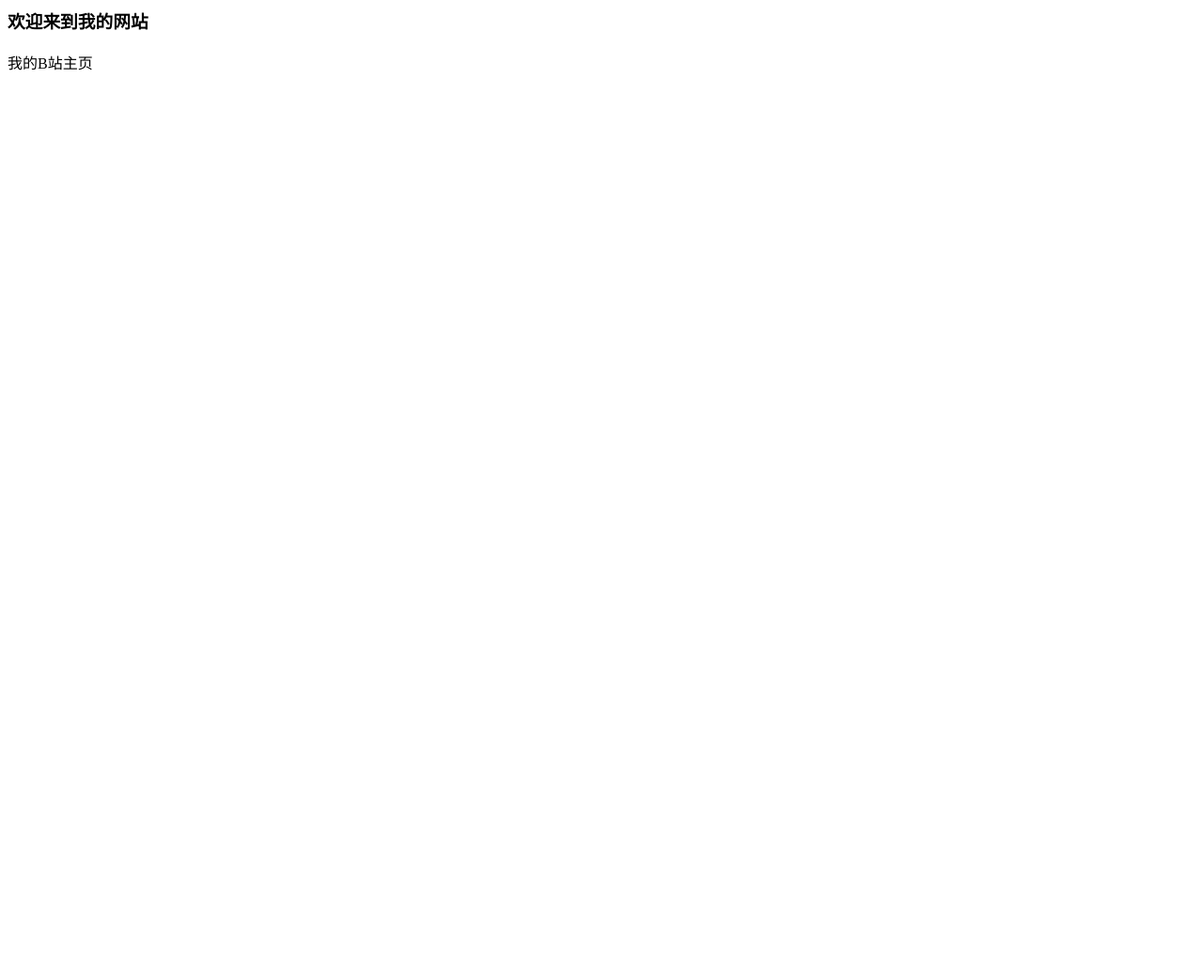
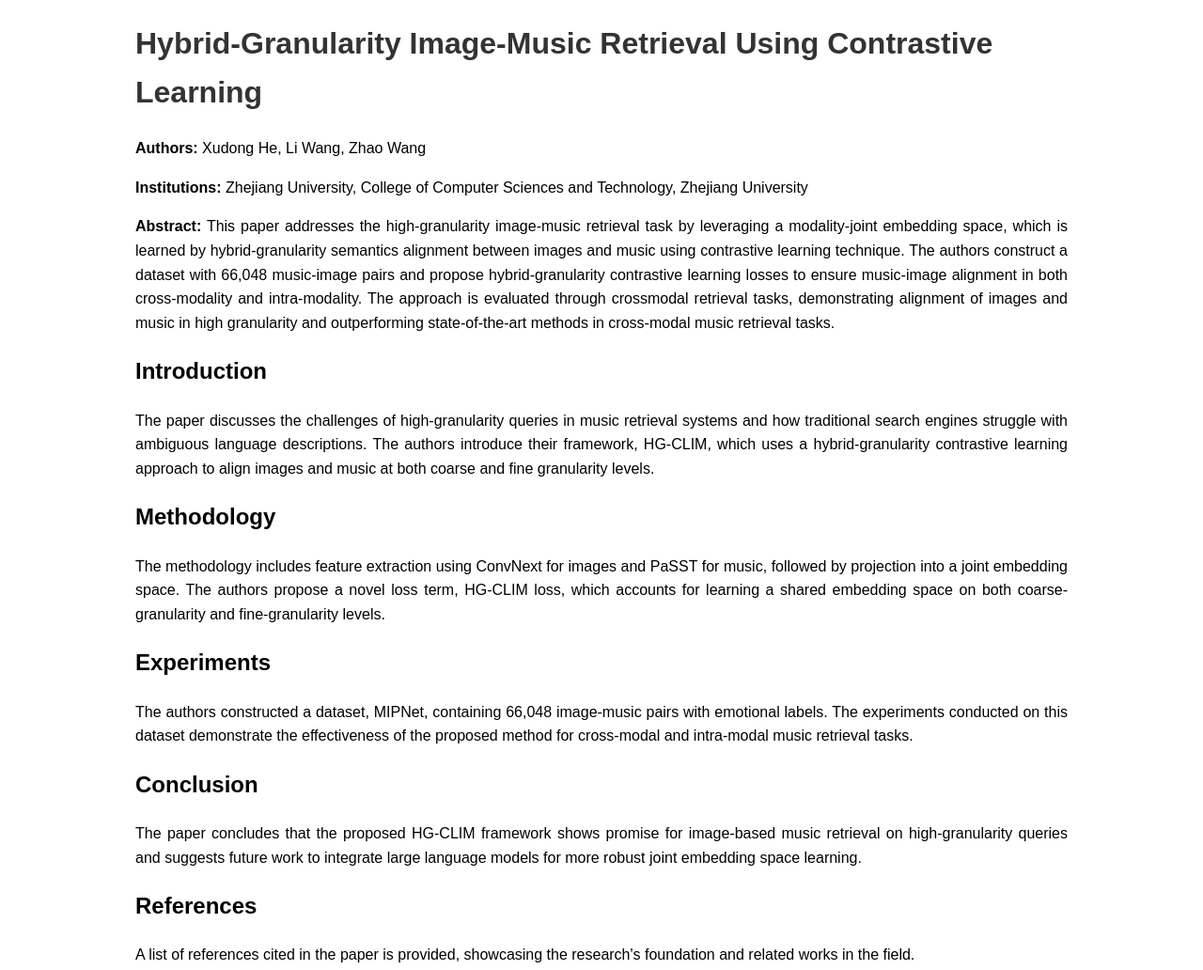
Before and after one commit to Blossomers/Blossomers.github.io, a plain HTML site: page index.html in a window 1280 px wide. Shown: the whole page at 94% size. Before the commit the page ends 800 px from the top, so only its background shows below. Drawn offline with Linux system fonts and the light colour scheme.

Commit message:
Update index.html v1

```diff
--- a/index.html
+++ b/index.html
@@ -1,13 +1,48 @@
-<IDOCTYPE html>
-    <html lang="en">
+<!DOCTYPE html>
+<html lang="en">
 <head>
     <meta charset="UTF-8">
-    <meta http-equiv="X-UA-Compatible" content="IE=edge">
     <meta name="viewport" content="width=device-width, initial-scale=1.0">
-    <title>我的第一个网站</title>
+    <title>Hybrid-Granularity Image-Music Retrieval</title>
+    <style>
+        body {
+            font-family: Arial, sans-serif;
+            line-height: 1.6;
+            margin: 20px;
+        }
+        .container {
+            width: 80%;
+            margin: auto;
+        }
+        h1 {
+            color: #333;
+        }
+        p {
+            text-align: justify;
+        }
+        pre {
+            background-color: #f4f4f4;
+            padding: 10px;
+            border: 1px solid #ddd;
+        }
+    </style>
 </head>
 <body>
-    <h3>欢迎来到我的网站</h3>
-    <a href-"https://space.bilibili.com/1076095077">我的B站主页</a>
+    <div class="container">
+        <h1>Hybrid-Granularity Image-Music Retrieval Using Contrastive Learning</h1>
+        <p><strong>Authors:</strong> Xudong He, Li Wang, Zhao Wang</p>
+        <p><strong>Institutions:</strong> Zhejiang University, College of Computer Sciences and Technology, Zhejiang University</p>
+        <p><strong>Abstract:</strong> This paper addresses the high-granularity image-music retrieval task by leveraging a modality-joint embedding space, which is learned by hybrid-granularity semantics alignment between images and music using contrastive learning technique. The authors construct a dataset with 66,048 music-image pairs and propose hybrid-granularity contrastive learning losses to ensure music-image alignment in both cross-modality and intra-modality. The approach is evaluated through crossmodal retrieval tasks, demonstrating alignment of images and music in high granularity and outperforming state-of-the-art methods in cross-modal music retrieval tasks.</p>
+        <h2>Introduction</h2>
+        <p>The paper discusses the challenges of high-granularity queries in music retrieval systems and how traditional search engines struggle with ambiguous language descriptions. The authors introduce their framework, HG-CLIM, which uses a hybrid-granularity contrastive learning approach to align images and music at both coarse and fine granularity levels.</p>
+        <h2>Methodology</h2>
+        <p>The methodology includes feature extraction using ConvNext for images and PaSST for music, followed by projection into a joint embedding space. The authors propose a novel loss term, HG-CLIM loss, which accounts for learning a shared embedding space on both coarse-granularity and fine-granularity levels.</p>
+        <h2>Experiments</h2>
+        <p>The authors constructed a dataset, MIPNet, containing 66,048 image-music pairs with emotional labels. The experiments conducted on this dataset demonstrate the effectiveness of the proposed method for cross-modal and intra-modal music retrieval tasks.</p>
+        <h2>Conclusion</h2>
+        <p>The paper concludes that the proposed HG-CLIM framework shows promise for image-based music retrieval on high-granularity queries and suggests future work to integrate large language models for more robust joint embedding space learning.</p>
+        <h2>References</h2>
+        <p>A list of references cited in the paper is provided, showcasing the research's foundation and related works in the field.</p>
+    </div>
 </body>
 </html>
```
